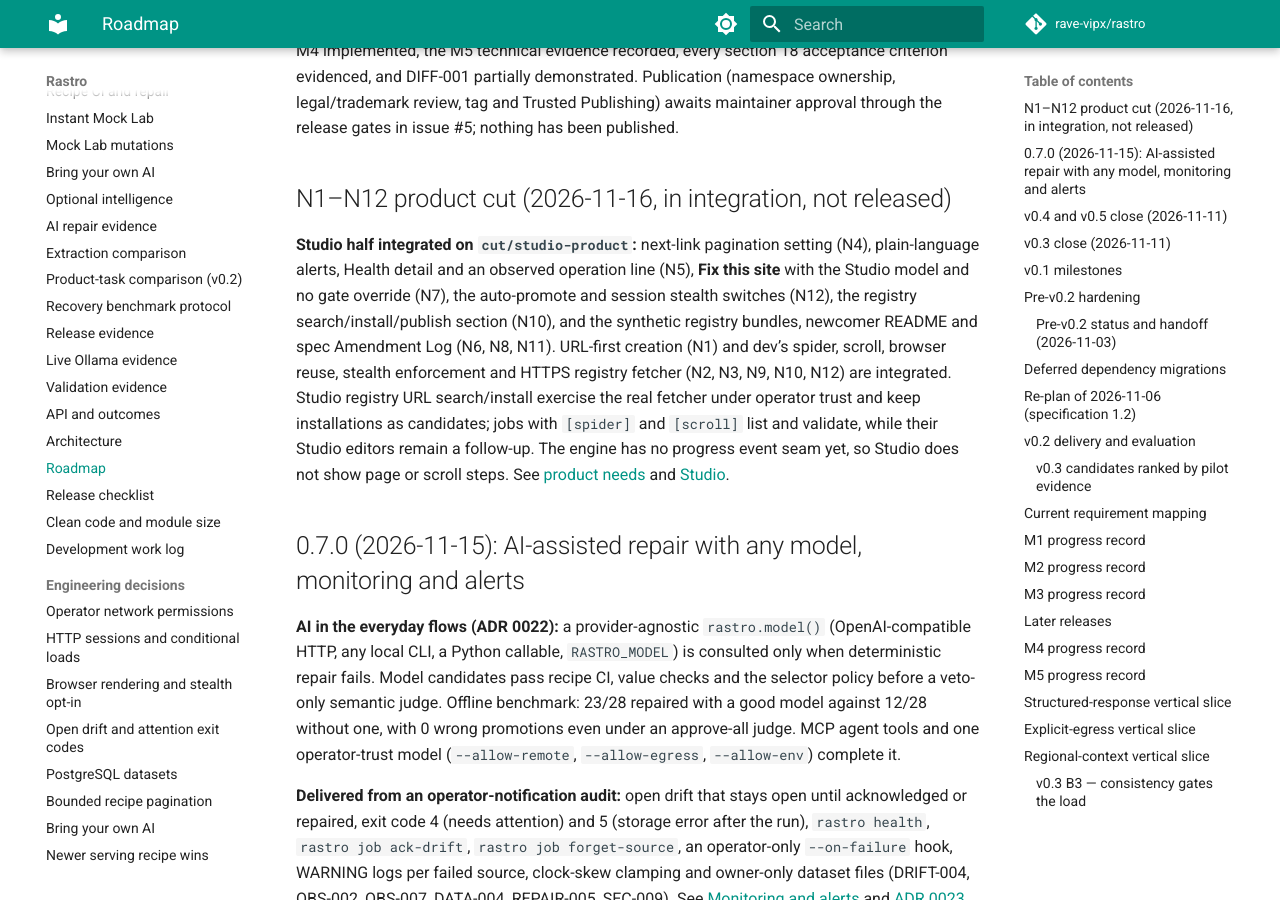
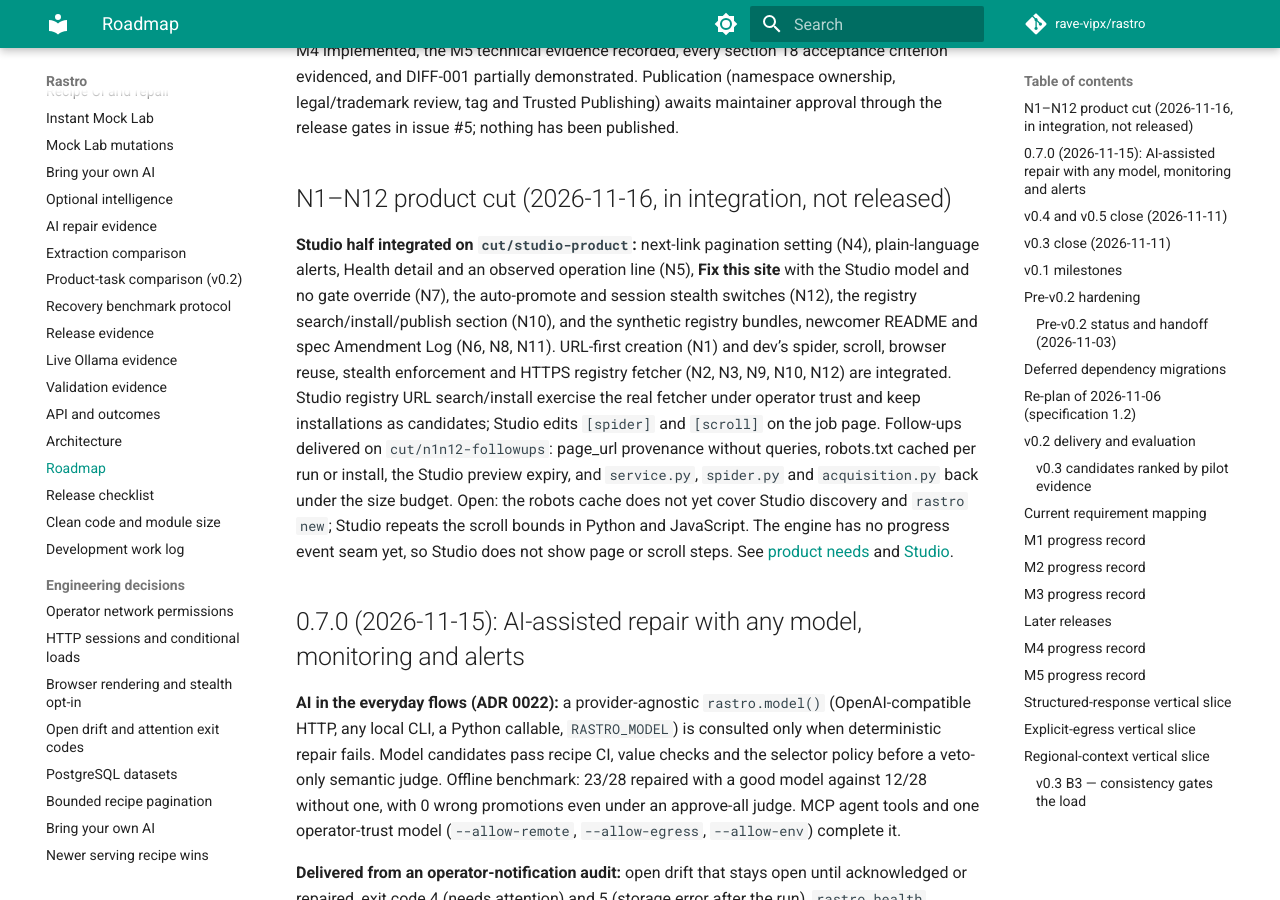
Before and after one commit to rave-vipx/rastro, an MkDocs documentation site: the page built from docs/roadmap.md, in a window 1280 px wide and 900 px high, scrolled down 362 px. Built offline with MkDocs 1.6.1 and Material for MkDocs 9.7.7, drawn with Linux system fonts in a browser that asks for light colours; comment, search, counter and statistics services are not loaded.

Commit message:
docs: changelog and roadmap for the N1–N12 follow-ups (N1, N3, N9, N10)
Co-Authored-By: Claude Opus 5.5 <noreply@anthropic.com>

```diff
--- a/docs/roadmap.md
+++ b/docs/roadmap.md
@@ -6,7 +6,7 @@ v0.1 remains the reference release. It is complete: `0.1.0rc1` is its release ca
 
 ## N1–N12 product cut (2026-11-16, in integration, not released)
 
-**Studio half integrated on `cut/studio-product`:** next-link pagination setting (N4), plain-language alerts, Health detail and an observed operation line (N5), **Fix this site** with the Studio model and no gate override (N7), the auto-promote and session stealth switches (N12), the registry search/install/publish section (N10), and the synthetic registry bundles, newcomer README and spec Amendment Log (N6, N8, N11). URL-first creation (N1) and dev’s spider, scroll, browser reuse, stealth enforcement and HTTPS registry fetcher (N2, N3, N9, N10, N12) are integrated. Studio registry URL search/install exercise the real fetcher under operator trust and keep installations as candidates; jobs with `[spider]` and `[scroll]` list and validate, while their Studio editors remain a follow-up. The engine has no progress event seam yet, so Studio does not show page or scroll steps. See [product needs](product-needs.md) and [Studio](studio.md).
+**Studio half integrated on `cut/studio-product`:** next-link pagination setting (N4), plain-language alerts, Health detail and an observed operation line (N5), **Fix this site** with the Studio model and no gate override (N7), the auto-promote and session stealth switches (N12), the registry search/install/publish section (N10), and the synthetic registry bundles, newcomer README and spec Amendment Log (N6, N8, N11). URL-first creation (N1) and dev’s spider, scroll, browser reuse, stealth enforcement and HTTPS registry fetcher (N2, N3, N9, N10, N12) are integrated. Studio registry URL search/install exercise the real fetcher under operator trust and keep installations as candidates; Studio edits `[spider]` and `[scroll]` on the job page. Follow-ups delivered on `cut/n1n12-followups`: page_url provenance without queries, robots.txt cached per run or install, the Studio preview expiry, and `service.py`, `spider.py` and `acquisition.py` back under the size budget. Open: the robots cache does not yet cover Studio discovery and `rastro new`; Studio repeats the scroll bounds in Python and JavaScript. The engine has no progress event seam yet, so Studio does not show page or scroll steps. See [product needs](product-needs.md) and [Studio](studio.md).
 
 ## 0.7.0 (2026-11-15): AI-assisted repair with any model, monitoring and alerts
 
```
Also changed, not shown: CHANGELOG.md (+4 -0 lines).
